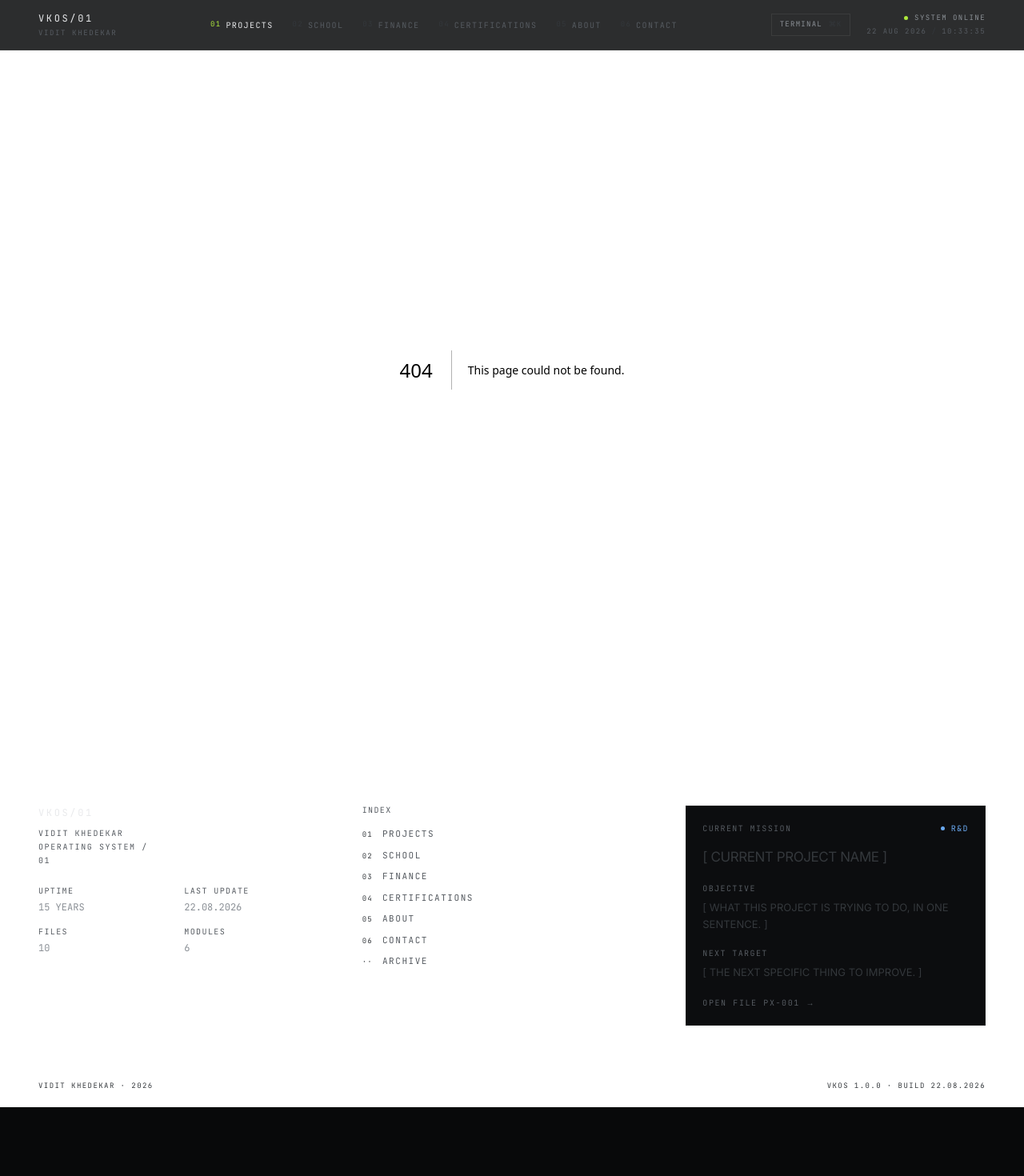
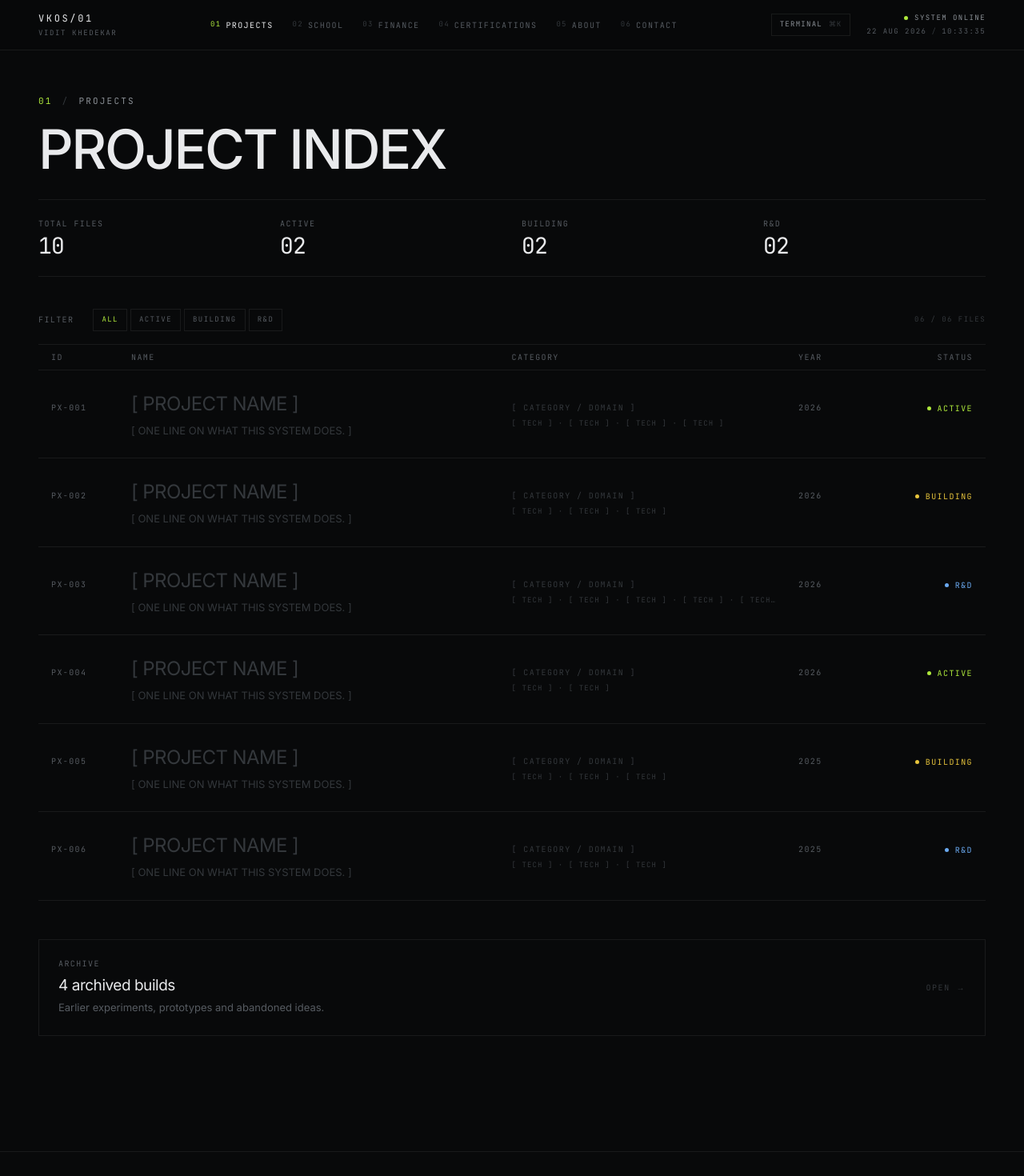
Before and after one commit to viditkhedekar/portfolio, a Next.js app: page /projects in a window 1280 px wide. Before the commit this address had no page. Shown: the top 1470 px of the page at 80% size. Before the commit the page ends 1384 px from the top, so only its background shows below. Built offline with nearby package versions, Linux system fonts and the light colour scheme.

Commit message:
projects index page

```diff
--- /dev/null
+++ b/src/app/projects/page.tsx
@@ -0,0 +1,61 @@
+import type { Metadata } from "next";
+import { Container, ModuleHeading } from "@/components/ui";
+import { ProjectExplorer } from "@/components/ProjectExplorer";
+import { archivedProjects, liveProjects, projectStats } from "@/lib/data/projects";
+import Link from "next/link";
+import { Label } from "@/components/ui";
+
+export const metadata: Metadata = {
+  title: "Projects",
+  description: "PROJECT INDEX — selected builds, experiments and systems.",
+};
+
+export default function ProjectsPage() {
+  return (
+    <Container>
+      <ModuleHeading index="01" name="PROJECTS" subtitle="PROJECT INDEX" />
+
+      <div className="grid gap-6 border-b border-[var(--vk-line)] py-6 sm:grid-cols-4">
+        {[
+          { label: "TOTAL FILES", value: projectStats.total },
+          { label: "ACTIVE", value: projectStats.active },
+          { label: "BUILDING", value: projectStats.building },
+          { label: "R&D", value: projectStats.rd },
+        ].map((s) => (
+          <div key={s.label}>
+            <Label>{s.label}</Label>
+            <div className="vk-mono mt-2 text-[28px] leading-none tracking-tight text-[var(--vk-fg)]">
+              {String(s.value).padStart(2, "0")}
+            </div>
+          </div>
+        ))}
+      </div>
+
+      <div className="pt-10">
+        <ProjectExplorer projects={liveProjects} />
+      </div>
+
+      <div className="py-12">
+        <Link
+          href="/archive"
+          data-cursor="ACCESS"
+          data-cursor-sub="ARCHIVE"
+          className="group flex items-center justify-between border border-[var(--vk-line)] p-6 transition-colors hover:border-[var(--vk-line-mid)] hover:bg-[var(--vk-bg-panel)]"
+        >
+          <div>
+            <Label>ARCHIVE</Label>
+            <p className="mt-2 text-[19px] tracking-tight text-[var(--vk-fg)]">
+              {archivedProjects.length} archived builds
+            </p>
+            <p className="mt-1 text-[13px] text-[var(--vk-fg-faint)]">
+              Earlier experiments, prototypes and abandoned ideas.
+            </p>
+          </div>
+          <span className="vk-mono text-[10px] tracking-[0.16em] text-[var(--vk-fg-ghost)] transition-colors group-hover:text-[var(--vk-accent)]">
+            OPEN →
+          </span>
+        </Link>
+      </div>
+    </Container>
+  );
+}
```
